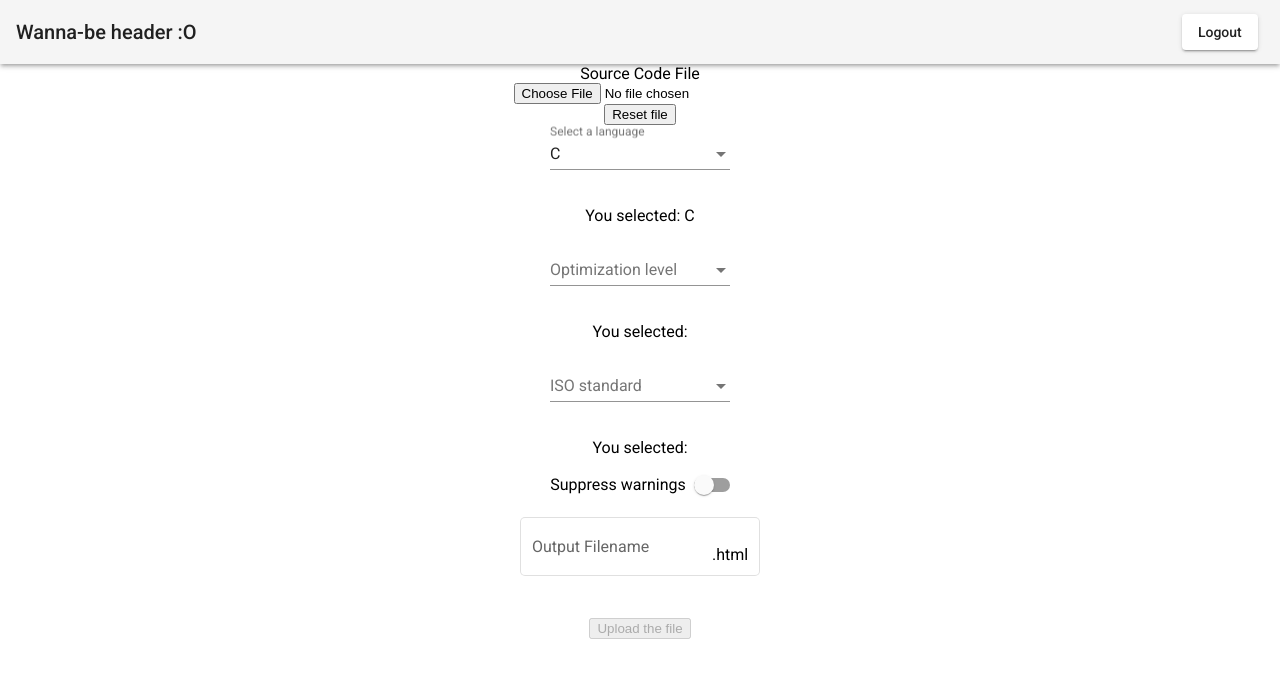
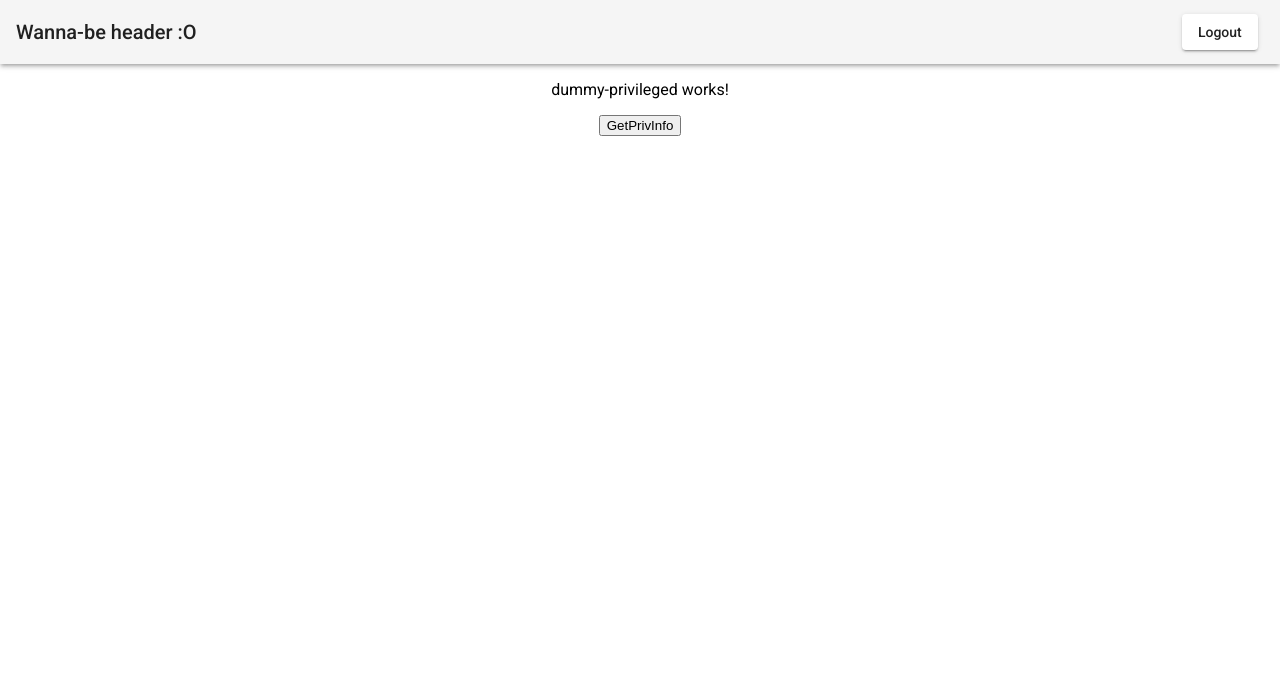
Before and after one commit to NikosGad/Webassembly_Compiler_Collection, an Angular app in the folder frontend/app-frontend/: page /priv in a window 1280 px wide. Before the commit this address led to /. Shown: the top 678 px of the page. Built offline with nearby package versions, Linux system fonts and the light colour scheme; sample sign-in values are in the browser's storage.

Commit message:
Add a Dummy Privileged Component

```diff
--- a/frontend/app-frontend/src/app/app-routing.module.ts
+++ b/frontend/app-frontend/src/app/app-routing.module.ts
@@ -4,6 +4,8 @@ import { Routes, RouterModule } from '@angular/router';
 import { FileUploadComponent } from './file-upload/file-upload.component';
 import { LogInComponent } from './log-in/log-in.component';
 import { SignUpComponent } from './sign-up/sign-up.component';
+import { DummyPrivilegedComponent } from './dummy-privileged/dummy-privileged.component';
+
 import { AuthenticatedUserGuard } from './guards/authenticated-user.guard'
 
 const routes: Routes = [
@@ -11,6 +13,7 @@ const routes: Routes = [
     { path: 'compile', redirectTo: '' },
     { path: 'login', component: LogInComponent },
     { path: 'signup', component: SignUpComponent },
+    { path: 'priv', component: DummyPrivilegedComponent, canActivate: [AuthenticatedUserGuard] },
     // TODO: This should be changed to a redirection to an error page
     { path: '**', redirectTo: '' }
 ];
--- a/frontend/app-frontend/src/app/app.module.ts
+++ b/frontend/app-frontend/src/app/app.module.ts
@@ -28,6 +28,7 @@ import { CppUploadFormComponent } from './cpp-upload-form/cpp-upload-form.compon
 import { GolangUploadFormComponent } from './golang-upload-form/golang-upload-form.component';
 import { SignUpComponent } from './sign-up/sign-up.component';
 import { LogInComponent } from './log-in/log-in.component';
+import { DummyPrivilegedComponent } from './dummy-privileged/dummy-privileged.component';
 
 @NgModule({
   declarations: [
@@ -39,6 +40,7 @@ import { LogInComponent } from './log-in/log-in.component';
     GolangUploadFormComponent,
     SignUpComponent,
     LogInComponent,
+    DummyPrivilegedComponent,
   ],
   imports: [
     BrowserModule,
--- /dev/null
+++ b/frontend/app-frontend/src/app/dummy-privileged/dummy-privileged.component.html
@@ -0,0 +1,3 @@
+<p>dummy-privileged works!</p>
+<p *ngIf="info">{{info}}</p>
+<button type="button" name="getprivbutton" (click)="getPrivInfo()">GetPrivInfo</button>
--- /dev/null
+++ b/frontend/app-frontend/src/app/dummy-privileged/dummy-privileged.component.ts
@@ -0,0 +1,26 @@
+import { Component, OnInit } from '@angular/core';
+import { HttpClient, HttpHeaders } from '@angular/common/http';
+
+@Component({
+  selector: 'app-dummy-privileged',
+  templateUrl: './dummy-privileged.component.html',
+  styleUrls: ['./dummy-privileged.component.css']
+})
+export class DummyPrivilegedComponent implements OnInit {
+  info: string;
+  constructor(private http: HttpClient) { }
+
+  ngOnInit() {
+  }
+
+  getPrivInfo() {
+    const formData = new FormData();
+
+    this.http.post('http://127.0.0.1:8080/api/priv', formData).subscribe(
+      (res:any) => {
+        this.info = res.message;
+      }
+    );
+  }
+
+}
```
Also changed, not shown: frontend/app-frontend/src/app/dummy-privileged/dummy-privileged.component.css (added), 1 other file (tests, documents, lock files or other folders).
